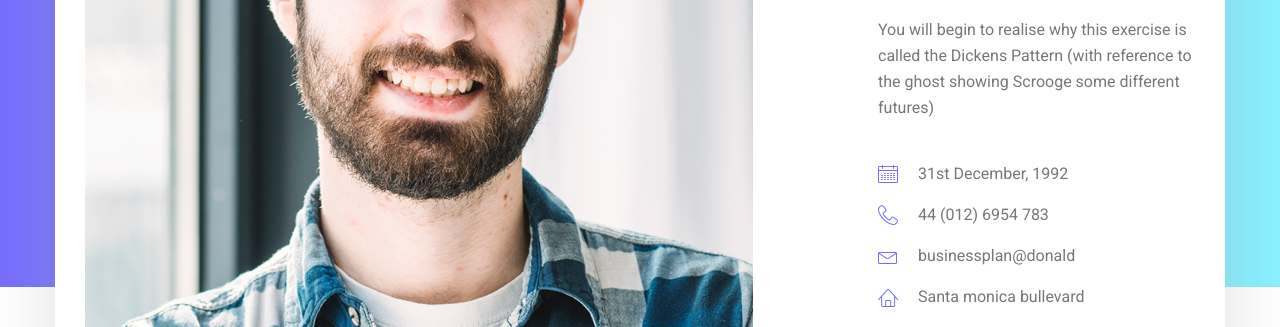
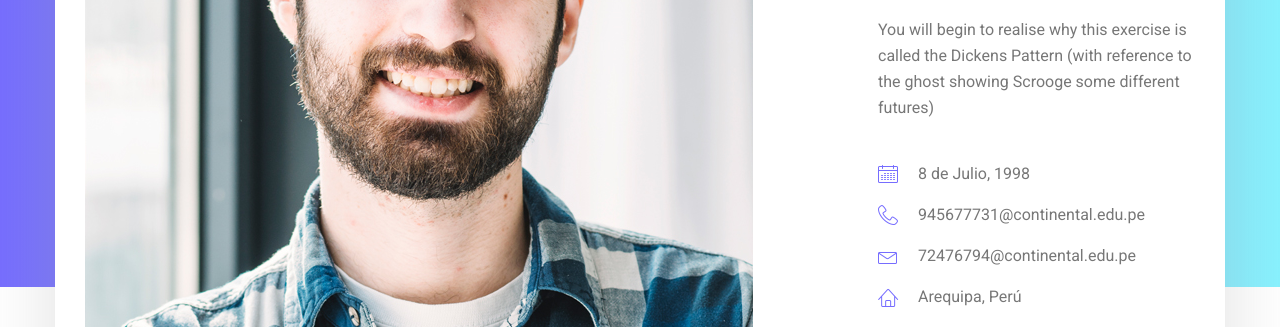
Before and after one commit to ceciliadazanunez/Pagina-Web, a plain HTML site: page index.html in a window 1280 px wide. Shown: the part 473-800 px from the top of the page. Drawn offline with Linux system fonts and the light colour scheme.

Commit message:
Update index.html

```diff
--- a/index.html
+++ b/index.html
@@ -79,10 +79,10 @@
 									<h4>Estudiante de Ingeniería Industrial</h4>
 									<p>You will begin to realise why this exercise is called the Dickens Pattern (with reference to the ghost showing Scrooge some different futures)</p>
 									<ul class="list basic_info">
-										<li><a href="#"><i class="lnr lnr-calendar-full"></i> 31st December, 1992</a></li>
-										<li><a href="#"><i class="lnr lnr-phone-handset"></i> 44 (012) 6954 783</a></li>
-										<li><a href="#"><i class="lnr lnr-envelope"></i> businessplan@donald</a></li>
-										<li><a href="#"><i class="lnr lnr-home"></i> Santa monica bullevard</a></li>
+										<li><a href="#"><i class="lnr lnr-calendar-full"></i>8 de Julio, 1998</a></li>
+										<li><a href="#"><i class="lnr lnr-phone-handset"></i> 945677731@continental.edu.pe</a></li>
+										<li><a href="#"><i class="lnr lnr-envelope"></i> 72476794@continental.edu.pe</a></li>
+										<li><a href="#"><i class="lnr lnr-home"></i> Arequipa, Perú</a></li>
 									</ul>
 									<ul class="list personal_social">
 										<li><a href="#"><i class="fa fa-facebook"></i></a></li>
```
